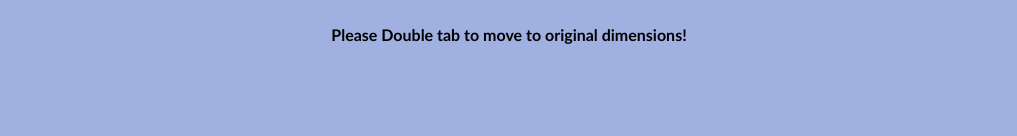
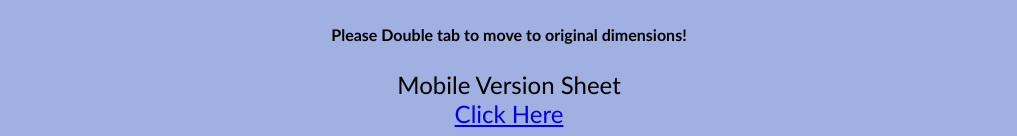
Before and after one commit to SaishKk920/Public, a plain HTML site: page index.html in a window 1280 px wide. Shown: the part 1227-1363 px from the top of the page, without its empty margins (131-1148 px from the left). Before the commit the page ends 1297 px from the top, so only its background shows below. Drawn offline with Linux system fonts and the light colour scheme.

Commit message:
Update index.html

```diff
--- a/index.html
+++ b/index.html
@@ -45,5 +45,6 @@
    <meta http-equiv="refresh" content="120">
    <meta user-scalable="no">
    <h1 align="center"><font face="calibri" size="3"> Please Double tab to move to original dimensions!</font></h1>
+<font size="5" face="Calibri"> Mobile Version Sheet<br> <a href="https://docs.google.com/spreadsheets/d/1qw0smZ_gOobSe-P3TVsUjdlBr-Qv2hLIyg1_z6HA6cA/edit?usp=drivesdk">Click Here</a></font>
     </body>
     </html>
```
